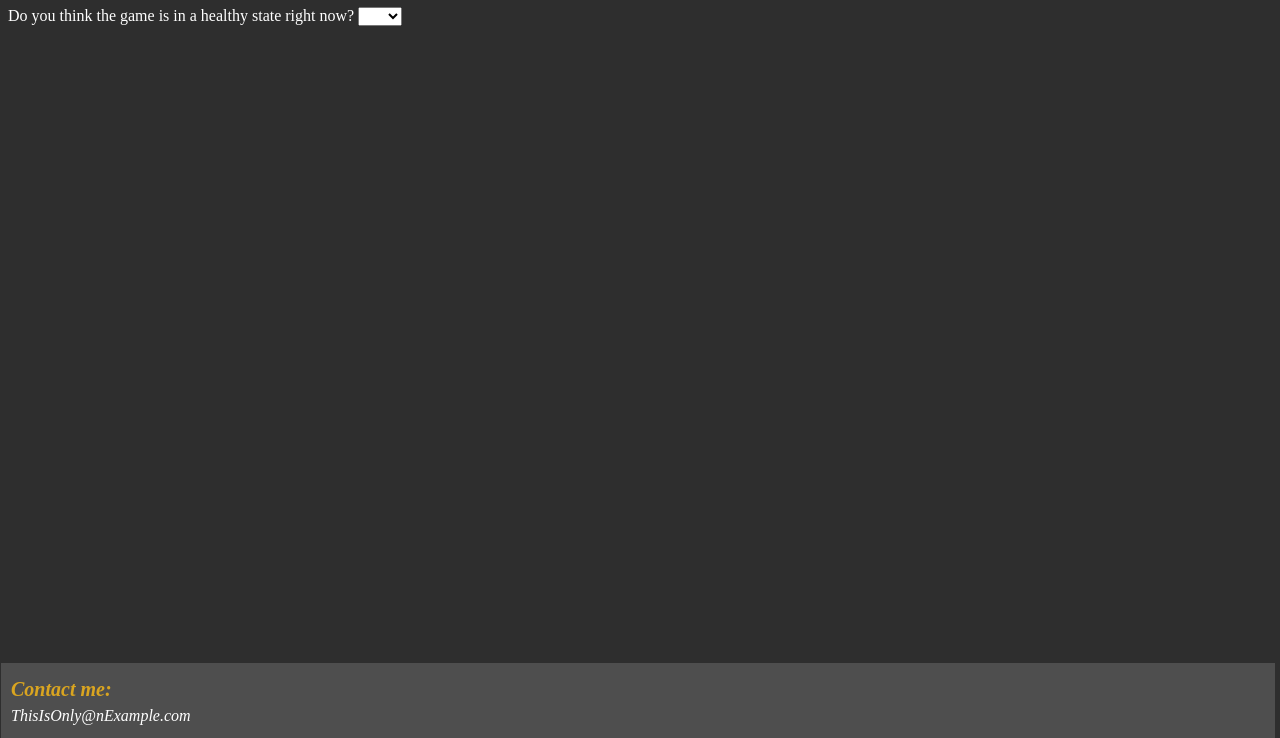
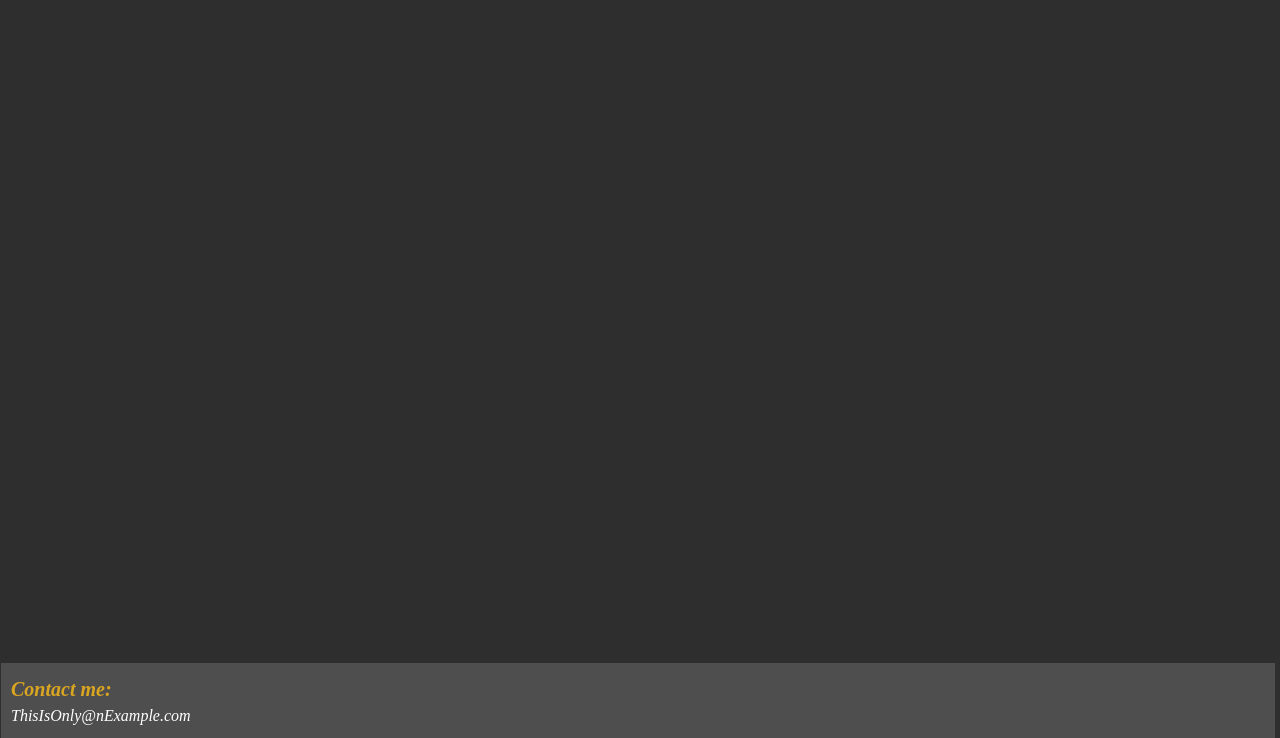
Before and after one commit to Codrius/AdVUEntures, a website with bundled scripts: page gamehealth.html in a window 1280 px wide. Shown: the part 96-834 px from the top of the page. Built offline with nearby package versions, Linux system fonts and the light colour scheme.

Commit message:
Committing a bug to ask for debugging help

```diff
--- a/gamehealth.html
+++ b/gamehealth.html
@@ -19,13 +19,7 @@
 
     <main>
         <h1>State of the game</h1>
-        <label for="healthGuess">Do you think the game is in a healthy state right now?</label>
-        <select id="healthGuess">
-            <option value=" "> </option>
-            <option value="y">Yes</option>
-            <option value="n">No</option>
-        </select>
-        <p class="guessResponse"> </p>
+        <p class="dynamicData"> </p>
         <script src="javascript.js"></script>
     </main>
 
```
